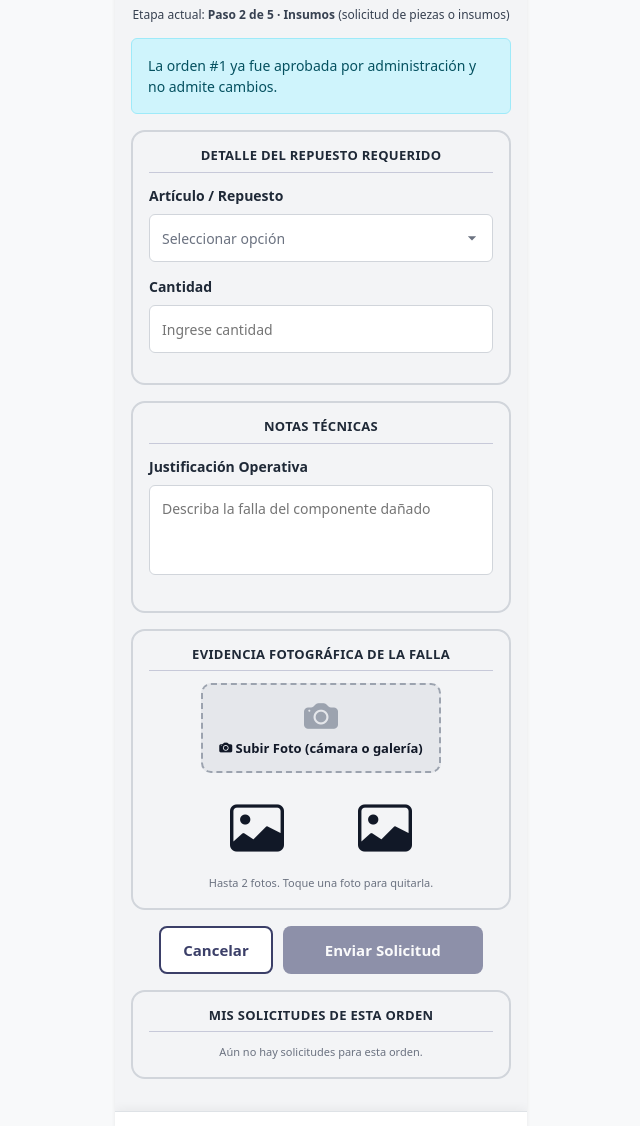
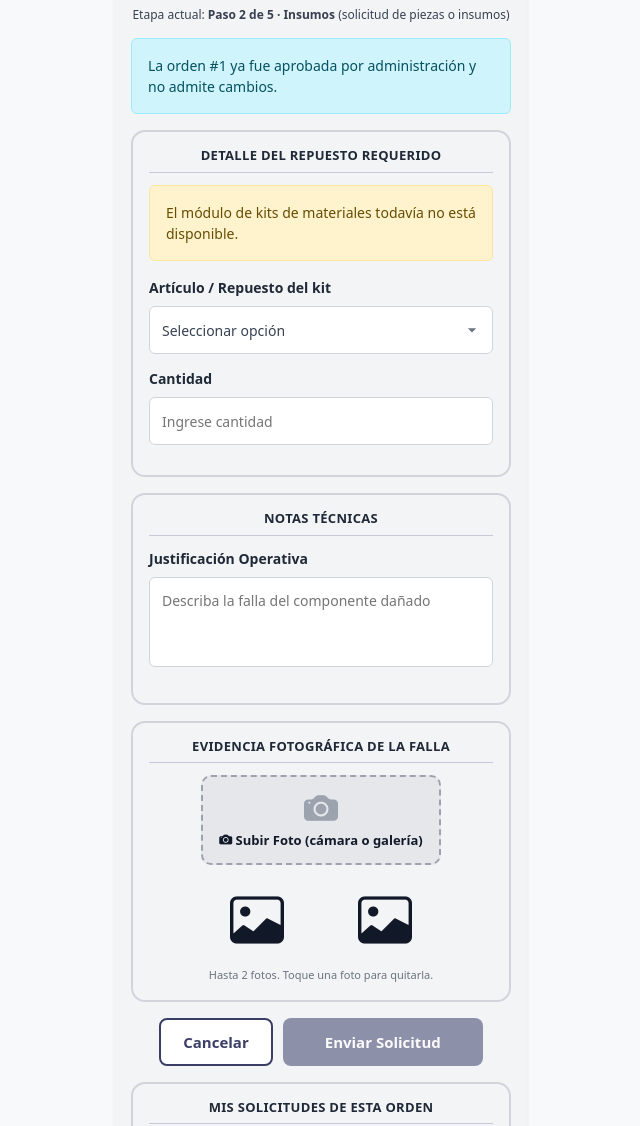
Before and after one commit to MarianMCPH/Proyecto-Gamma, a Django app: page /pwa/solicitudes/ in a window 1280 px wide. Shown: the part 167-1293 px from the top of the page, without its empty margins (319-959 px from the left). Run offline with Django 5.2, Linux system fonts and the light colour scheme; tables that the repository leaves empty hold one stand-in row (values such as "Sample post").

Commit message:
Solicitudes: solo materiales del kit del servicio y sin opción Otro

```diff
--- a/apps/pwa/templates/pwa/solicitudes_insumos.html
+++ b/apps/pwa/templates/pwa/solicitudes_insumos.html
@@ -20,31 +20,32 @@
             <h3 class="texto-centrado">DETALLE DEL REPUESTO REQUERIDO</h3>
         </div>
 
+        <!-- Kit del servicio: solo se pueden pedir sus materiales -->
+        {% if kits %}
+            <p class="nota-kit">
+                <i class="bi bi-box-seam" aria-hidden="true"></i>
+                Kit del servicio: <strong>{% for k in kits %}{{ k.nombre }}{% if not forloop.last %}, {% endif %}{% endfor %}</strong>
+            </p>
+        {% elif orden %}
+            <div class="alert alert-warning small" role="alert" id="aviso-sin-kit">
+                {% if kits_disponibles %}
+                    El servicio «{{ orden.tipo_servicio }}» no tiene un kit de materiales activo.
+                    Pida a administración que lo configure en Inventario → Kits.
+                {% else %}
+                    El módulo de kits de materiales todavía no está disponible.
+                {% endif %}
+            </div>
+        {% endif %}
+
         <div class="grupo-input">
-            <label for="repuesto_solicitado" class="label-campo">Artículo / Repuesto</label>
-            <select id="repuesto_solicitado" name="repuesto_solicitado" class="select-tactil" required>
+            <label for="repuesto_solicitado" class="label-campo">Artículo / Repuesto del kit</label>
+            <select id="repuesto_solicitado" name="repuesto_solicitado" class="select-tactil" required {% if not materiales %}disabled{% endif %}>
                 <option value="" disabled selected>Seleccionar opción</option>
                 {% for m in materiales %}
                     <option value="{{ m.pk }}" data-unidad="{{ m.unidad_medida }}">{{ m.codigo }} · {{ m.nombre }} (stock {{ m.stock_actual|floatformat:"-2" }} {{ m.unidad_medida }})</option>
                 {% endfor %}
-                <option value="__otro__">Otro (no está en la lista)</option>
             </select>
             <div class="error-campo" data-error-de="repuesto_solicitado">Seleccione el artículo requerido.</div>
-        </div>
-
-        <!-- Insumo que no está en el catálogo -->
-        <div id="grupo-otro" class="d-none">
-            <div class="grupo-input">
-                <label for="material_otro" class="label-campo">Nombre del insumo requerido</label>
-                <input type="text" id="material_otro" name="material_otro" class="select-tactil input-numero" maxlength="120"
-                       placeholder="Ej: Sensor de temperatura NTC 10K">
-                <div class="error-campo" data-error-de="material_otro">Escriba el nombre del insumo.</div>
-            </div>
-            <div class="grupo-input">
-                <label for="unidad_otro" class="label-campo">Unidad de medida</label>
-                <input type="text" id="unidad_otro" name="unidad_otro" class="select-tactil input-numero" maxlength="20"
-                       placeholder="un, kg, m, lt...">
-            </div>
         </div>
 
         <div class="grupo-input">
@@ -95,7 +96,7 @@
     <!-- Botones: enviar o cancelar la solicitud -->
     <div class="contenedor-submit">
         <button type="button" id="btn-cancelar" class="btn-cancelar-solicitud">Cancelar</button>
-        <button type="submit" class="btn-enviar-solicitud" {% if not orden or faena.bloqueada %}disabled{% endif %}>Enviar Solicitud</button>
+        <button type="submit" class="btn-enviar-solicitud" {% if not orden or faena.bloqueada or not materiales %}disabled{% endif %}>Enviar Solicitud</button>
     </div>
 </form>
 
--- a/apps/pwa/views.py
+++ b/apps/pwa/views.py
@@ -14,7 +14,13 @@ from django.views.generic import TemplateView
 from PIL import Image
 
 from apps.inventario.models import Material, MovimientoInventario
-from apps.obras.models import Checklist, EvidenciaFotografica, FirmaDigital, OrdenTrabajo, Presupuesto
+
+try:
+    # Kits de materiales por tipo de servicio (módulo Kits de Herramientas de inventario)
+    from apps.inventario.models import KitHerramientas
+except ImportError:          # rama que todavía no tiene el modelo de kits
+    KitHerramientas = None
+from apps.obras.models import Checklist, EvidenciaFotografica, FirmaDigital, OrdenTrabajo
 
 
 class Formulario(TemplateView):
@@ -34,7 +40,6 @@ CLAVE_SESION_ORDEN = "pwa_orden_actual"
 ESTADOS_BLOQUEADOS = {"aprobada", "facturada", "cancelada"}
 MAX_FOTO_KB = 500            # requisito: fotos bajo 500 KB (la PWA las comprime antes de enviar)
 PREFIJO_SOLICITUD = "Solicitud desde terreno"       # marca los MovimientoInventario que son solicitudes
-PREFIJO_NO_CATALOGADO = "Insumo no catalogado"      # marca los Presupuesto creados desde la PWA
 
 PASOS_FAENA = [
     (1, "Formulario"),
@@ -150,7 +155,7 @@ def estado_solicitud(valor):
 
 
 def solicitudes_de_orden(orden):
-    """Solicitudes hechas desde la PWA para una orden: del catálogo (MovimientoInventario) y no catalogadas (Presupuesto)."""
+    """Solicitudes hechas desde la PWA para una orden (MovimientoInventario marcados como solicitud)."""
     if orden is None:
         return []
     filas = []
@@ -166,22 +171,25 @@ def solicitudes_de_orden(orden):
             "estado": slug, "estado_label": label,
             "fecha": m.fecha,
         })
-    for p in Presupuesto.objects.filter(orden=orden, descripcion__startswith=PREFIJO_NO_CATALOGADO):
-        slug, label = estado_solicitud(p.estado)
-        nombre = p.descripcion.split("·", 1)[0].replace(PREFIJO_NO_CATALOGADO + ":", "").strip()
-        cantidad = ""
-        for parte in p.descripcion.split("·"):
-            if parte.strip().startswith("Cantidad:"):
-                cantidad = parte.split(":", 1)[1].strip()
-        filas.append({
-            "uuid_sync": p.uuid_sync or "",
-            "codigo": f"#PRE-{p.pk}",
-            "articulo": f"{nombre} (no catalogado)",
-            "cantidad": cantidad,
-            "estado": slug, "estado_label": label,
-            "fecha": None,
-        })
     return filas
+
+
+def kits_de_orden(orden):
+    """Kits activos cuyo tipo de servicio coincide con el de la orden (sin importar mayúsculas)."""
+    if KitHerramientas is None:
+        return []
+    if orden is None:
+        return KitHerramientas.objects.none()
+    return KitHerramientas.objects.filter(activo=True, tipo_servicio__iexact=(orden.tipo_servicio or "").strip())
+
+
+def materiales_del_kit(orden):
+    """Materiales que el técnico puede pedir o consumir en esta orden: los de su(s) kit(s).
+    También sirve para la pantalla de Consumo de Insumos (Paso 2)."""
+    kits = kits_de_orden(orden)
+    if not kits:
+        return Material.objects.none()
+    return Material.objects.filter(detalles_kit__kit__in=kits).distinct().order_by("nombre")
 
 
 class Solicitudes(OrdenPWAMixin, TemplateView):
@@ -192,8 +200,11 @@ class Solicitudes(OrdenPWAMixin, TemplateView):
 
     def get_context_data(self, **kwargs):
         context = super().get_context_data(**kwargs)
-        context["materiales"] = Material.objects.order_by("nombre")
-        context["mis_solicitudes"] = solicitudes_de_orden(context["orden"])
+        orden = context["orden"]
+        context["kits_disponibles"] = KitHerramientas is not None
+        context["kits"] = list(kits_de_orden(orden))
+        context["materiales"] = materiales_del_kit(orden)
+        context["mis_solicitudes"] = solicitudes_de_orden(orden)
         return context
 
 
@@ -361,15 +372,12 @@ class EnvioPWAView(View):
 
 
 class ApiSolicitud(EnvioPWAView):
-    """Solicitud desde terreno.
-    - Artículo del catálogo -> MovimientoInventario pendiente (la ve Bodega en inventario/).
-    - Insumo que no está en el catálogo -> Presupuesto pendiente (requerimiento adicional de la orden).
-    """
+    """Solicitud desde terreno de un material del kit del servicio -> MovimientoInventario pendiente
+    (la ve Bodega en inventario/)."""
 
     def procesar(self, request, payload):
         uuid_sync = uuid_valido(payload.get("uuid_sync"))
-        existente = (MovimientoInventario.objects.filter(uuid_sync=uuid_sync).first()
-                     or Presupuesto.objects.filter(uuid_sync=uuid_sync).first())
+        existente = MovimientoInventario.objects.filter(uuid_sync=uuid_sync).first()
         if existente:
             return {"id": existente.pk, "duplicado": True}
 
@@ -387,37 +395,27 @@ class ApiSolicitud(EnvioPWAView):
         if len(fotos) > 2:
             raise ErrorEnvio("Se permiten hasta 2 fotos por solicitud.")
 
-        nombre_otro = (payload.get("material_otro") or "").strip()
-        if nombre_otro:
-            unidad = (payload.get("unidad_otro") or "un").strip()[:20]
-            registro = Presupuesto.objects.create(
-                orden=orden,
-                uuid_sync=uuid_sync,
-                descripcion=(f"{PREFIJO_NO_CATALOGADO}: {nombre_otro[:120]} · Cantidad: {formato_cantidad(cantidad)} {unidad}"
-                             f" · Justificación: {justificacion}"),
-                monto_estimado=Decimal("0"),
-                estado="pendiente",
-            )
-            codigo = f"PRE-{registro.pk}"
-        else:
-            try:
-                material = Material.objects.get(pk=int(payload.get("material")))
-            except (TypeError, ValueError, Material.DoesNotExist):
-                raise ErrorEnvio("El artículo solicitado no existe en el catálogo.")
-            usuario = request.user if request.user.is_authenticated else orden.tecnico
-            if usuario is None:
-                raise ErrorEnvio("La orden no tiene técnico asignado.")
-            registro = MovimientoInventario.objects.create(
-                material=material,
-                orden=orden,
-                usuario=usuario,
-                uuid_sync=uuid_sync,
-                tipo_mov="consumo",
-                cantidad=cantidad,
-                motivo=f"{PREFIJO_SOLICITUD}: {justificacion}"[:255],
-                estado_validacion="pendiente",
-            )
-            codigo = f"SOL-{registro.pk}"
+        try:
+            material = Material.objects.get(pk=int(payload.get("material")))
+        except (TypeError, ValueError, Material.DoesNotExist):
+            raise ErrorEnvio("El artículo solicitado no existe en el catálogo.")
+        if not materiales_del_kit(orden).filter(pk=material.pk).exists():
+            raise ErrorEnvio(f"«{material.nombre}» no pertenece al kit del servicio «{orden.tipo_servicio}».")
+
+        usuario = request.user if request.user.is_authenticated else orden.tecnico
+        if usuario is None:
+            raise ErrorEnvio("La orden no tiene técnico asignado.")
+        registro = MovimientoInventario.objects.create(
+            material=material,
+            orden=orden,
+            usuario=usuario,
+            uuid_sync=uuid_sync,
+            tipo_mov="consumo",
+            cantidad=cantidad,
+            motivo=f"{PREFIJO_SOLICITUD}: {justificacion}"[:255],
+            estado_validacion="pendiente",
+        )
+        codigo = f"SOL-{registro.pk}"
 
         # Fotos de la falla: quedan como evidencia de la orden (archivo con prefijo "falla_<codigo>")
         for i, foto in enumerate(fotos, start=1):
@@ -437,12 +435,10 @@ class ApiCancelarSolicitud(EnvioPWAView):
 
     def procesar(self, request, payload):
         uuid_sync = uuid_valido(payload.get("uuid_sync"))
-        registro = (MovimientoInventario.objects.filter(uuid_sync=uuid_sync, motivo__startswith=PREFIJO_SOLICITUD).first()
-                    or Presupuesto.objects.filter(uuid_sync=uuid_sync, descripcion__startswith=PREFIJO_NO_CATALOGADO).first())
+        registro = MovimientoInventario.objects.filter(uuid_sync=uuid_sync, motivo__startswith=PREFIJO_SOLICITUD).first()
         if registro is None:
             return {"cancelada": True, "ya_no_existia": True}
-        estado = registro.estado_validacion if isinstance(registro, MovimientoInventario) else registro.estado
-        slug, label = estado_solicitud(estado)
+        slug, label = estado_solicitud(registro.estado_validacion)
         if slug != "pendiente":
             raise ErrorEnvio(f"La solicitud ya fue {label.lower()} por Bodega y no se puede cancelar.", status=409)
         if registro.orden and orden_bloqueada(registro.orden):
--- a/static/css/solicitud.css
+++ b/static/css/solicitud.css
@@ -158,3 +158,6 @@
 /* Resalta la solicitud recién enviada al ir a "Mis solicitudes" */
 .fila-solicitud.nueva { animation: resaltar 2s ease-out; }
 @keyframes resaltar { from { background: #FFF3CD; } to { background: transparent; } }
+
+/* Kit del servicio */
+.nota-kit { font-size: 12px; color: #374151; background: #E2E3F5; border-radius: 8px; padding: 8px 10px; margin: 0 0 12px 0; }
--- a/static/js/solicitud.js
+++ b/static/js/solicitud.js
@@ -47,7 +47,6 @@ document.addEventListener('DOMContentLoaded', () => {
     function validar() {
         let ok = true;
         const campos = ['repuesto_solicitado', 'cantidad_solicitada', 'justificacion'];
-        if (esOtro()) campos.splice(1, 0, 'material_otro');
         campos.forEach(id => {
             const el = document.getElementById(id);
             const malo = !el.value.trim() || (id === 'cantidad_solicitada' && !(Number(el.value) > 0));
@@ -63,15 +62,11 @@ document.addEventListener('DOMContentLoaded', () => {
         if (err) err.classList.remove('visible');
     });
 
-    // Unidad de medida junto a "Cantidad" y campo para un insumo que no está en la lista
+    // Unidad de medida junto a "Cantidad" (solo materiales del kit del servicio)
     const selMaterial = document.getElementById('repuesto_solicitado');
-    const grupoOtro = document.getElementById('grupo-otro');
-    function esOtro() { return selMaterial.value === '__otro__'; }
     selMaterial.addEventListener('change', () => {
         const op = selMaterial.options[selMaterial.selectedIndex];
         document.getElementById('unidad-cantidad').textContent = op && op.dataset.unidad ? `(${op.dataset.unidad})` : '';
-        grupoOtro.classList.toggle('d-none', !esOtro());
-        if (esOtro()) document.getElementById('material_otro').focus();
     });
 
     // Cancelar: descarta lo escrito y vuelve a Consumo de Insumos
@@ -102,9 +97,7 @@ document.addEventListener('DOMContentLoaded', () => {
         if (!FaenaStore.FAENA || !validar()) return;
         const payload = {
             orden: FaenaStore.FAENA.id,
-            material: esOtro() ? null : Number(selMaterial.value),
-            material_otro: esOtro() ? document.getElementById('material_otro').value.trim() : '',
-            unidad_otro: esOtro() ? document.getElementById('unidad_otro').value.trim() : '',
+            material: Number(selMaterial.value),
             cantidad: document.getElementById('cantidad_solicitada').value,
             justificacion: textarea.value.trim(),
             fotos: fotos.map(f => f.dataUrl)
@@ -137,7 +130,6 @@ document.addEventListener('DOMContentLoaded', () => {
     function limpiarFormulario() {
         form.reset();
         fotos = []; pintarFotos();
-        grupoOtro.classList.add('d-none');
         document.getElementById('unidad-cantidad').textContent = '';
         textarea.style.height = 'auto';
     }
@@ -172,13 +164,9 @@ document.addEventListener('DOMContentLoaded', () => {
         if (!FaenaStore.FAENA) return;
         FaenaStore.pendientesDe(FaenaStore.FAENA.id).filter(i => i.tipo === 'solicitud').forEach(i => {
             const p = i.payload;
-            let articulo = p.material_otro ? `${p.material_otro} (no catalogado)` : '';
-            let unidad = p.unidad_otro || '';
-            if (!articulo) {
-                const op = selMaterial.querySelector(`option[value="${p.material}"]`);
-                articulo = op ? op.textContent.split(' (stock')[0] : 'Artículo';
-                unidad = op ? (op.dataset.unidad || '') : '';
-            }
+            const op = selMaterial.querySelector(`option[value="${p.material}"]`);
+            const articulo = op ? op.textContent.split(' (stock')[0] : 'Artículo';
+            const unidad = op ? (op.dataset.unidad || '') : '';
             const li = document.createElement('li');
             li.className = 'fila-solicitud local';
             li.dataset.uuid = i.uuid_sync;
```
